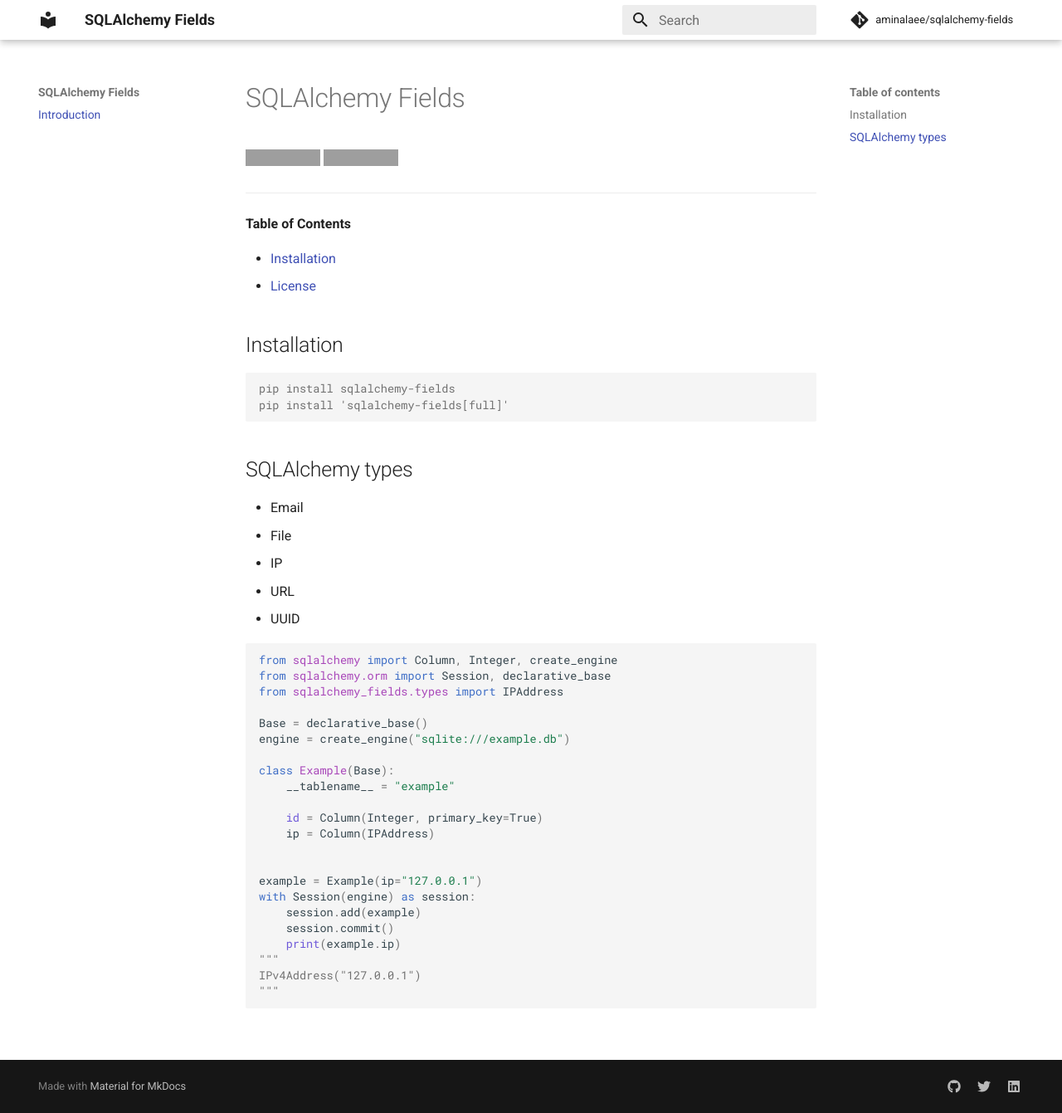
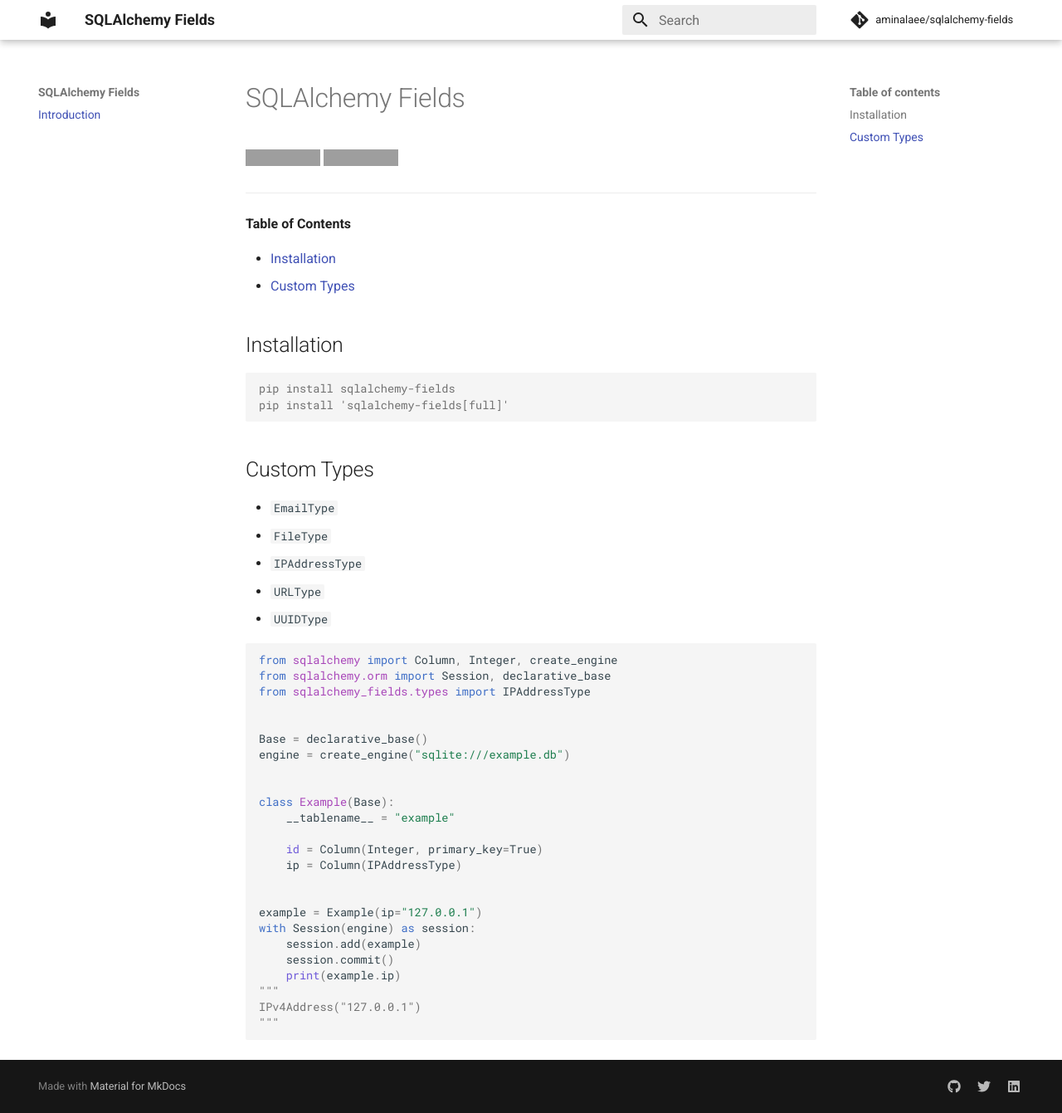
Before and after one commit to aminalaee/fastapi-storages, an MkDocs documentation site: the page built from docs/index.md, in a window 1280 px wide and 1341 px high. Shown: the whole window at 83% size. Built offline with MkDocs 1.6.1 and Material for MkDocs 9.7.7, drawn with Linux system fonts in a browser that asks for light colours; comment, search, counter and statistics services are not loaded; grey boxes are pictures that could not be loaded.

Commit message:
Rename types (#11)

````diff
--- a/docs/index.md
+++ b/docs/index.md
@@ -8,7 +8,7 @@
 **Table of Contents**
 
 - [Installation](#installation)
-- [License](#license)
+- [Custom Types](#custom-types)
 
 ## Installation
 
@@ -17,27 +17,29 @@
 pip install 'sqlalchemy-fields[full]'
 ```
 
-## SQLAlchemy types
+## Custom Types
 
-- Email
-- File
-- IP
-- URL
-- UUID
+- `EmailType`
+- `FileType`
+- `IPAddressType`
+- `URLType`
+- `UUIDType`
 
 ```python
 from sqlalchemy import Column, Integer, create_engine
 from sqlalchemy.orm import Session, declarative_base
-from sqlalchemy_fields.types import IPAddress
+from sqlalchemy_fields.types import IPAddressType
+
 
 Base = declarative_base()
 engine = create_engine("sqlite:///example.db")
+
 
 class Example(Base):
     __tablename__ = "example"
 
     id = Column(Integer, primary_key=True)
-    ip = Column(IPAddress)
+    ip = Column(IPAddressType)
 
 
 example = Example(ip="127.0.0.1")
````
Also changed, not shown: README.md (+11 -9 lines), 11 other files.
